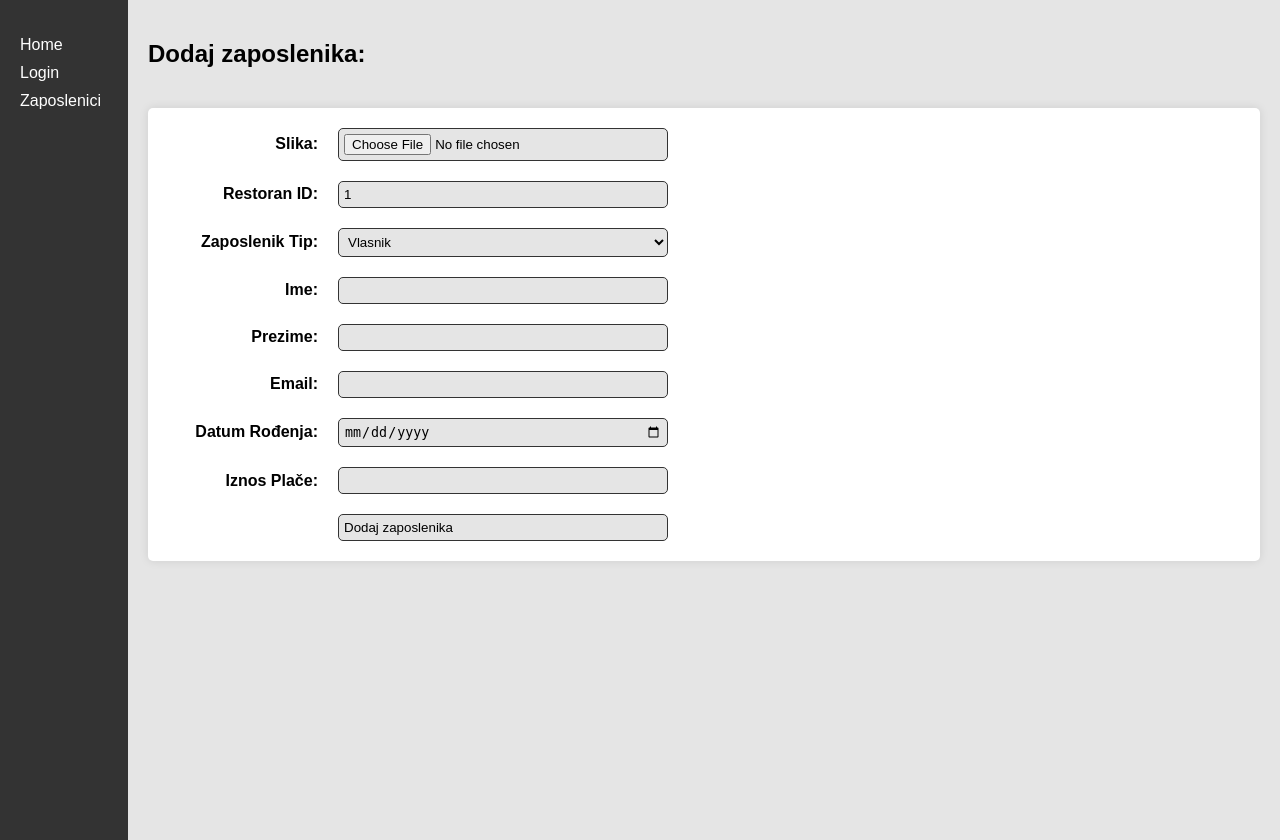
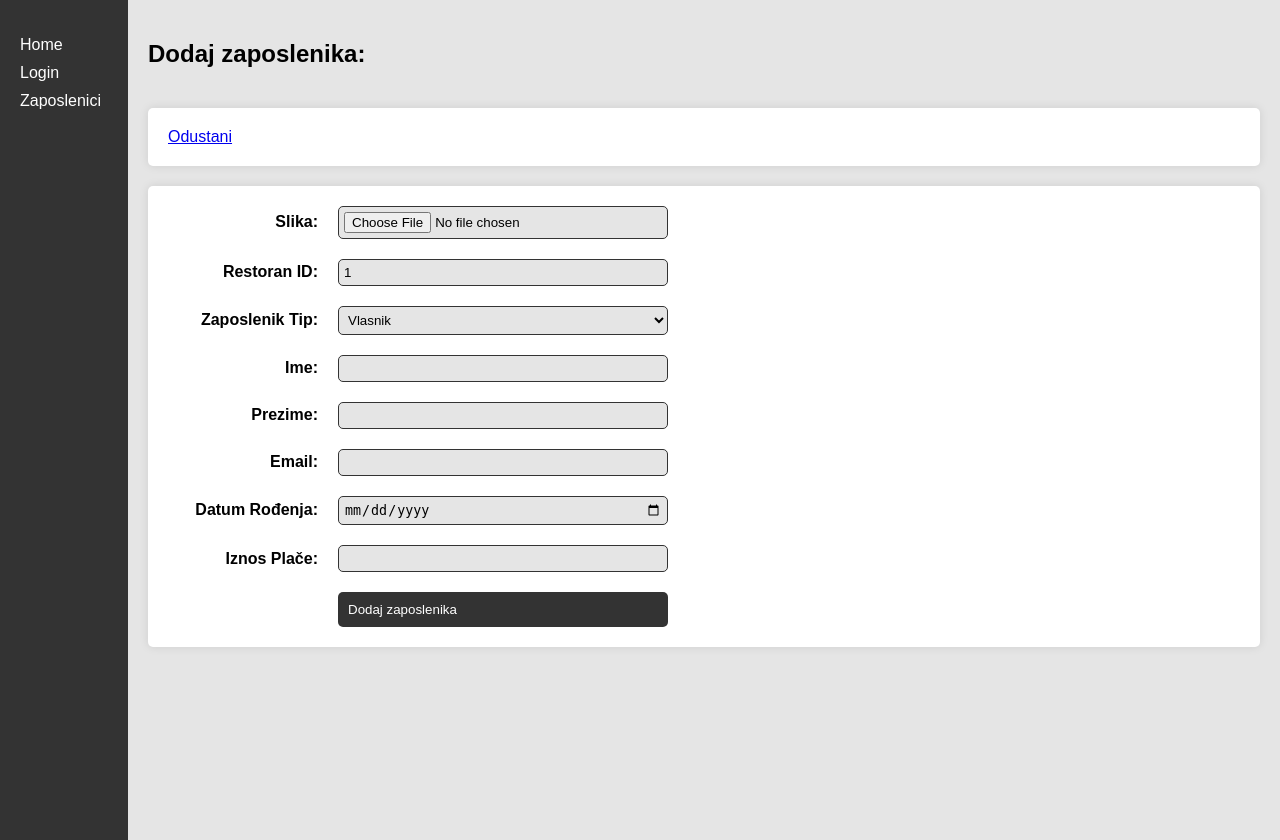
Before and after one commit to Tim-33/restaurant-management-system-flask, a Flask app: page /zaposlenici/create in a window 1280 px wide. Run offline with Flask 3, Linux system fonts and the light colour scheme; some libraries are stand-ins or nearby versions.

Commit message:
Added form button css and abort button

```diff
--- a/app/routes/app_routes.py
+++ b/app/routes/app_routes.py
@@ -42,7 +42,7 @@ class AppRoutes(IRoutes):
             if not result:
                 return "Login failed", 401
 
-            return redirect(url_for('hello_routes.get_hellos'))
+            return redirect(url_for('app_routes.get_index'))
         except Exception as e:
             self.app.logger.error(f"Error in login: {e}")
             return "Internal Server Error", 500
--- a/app/static/css/styles.css
+++ b/app/static/css/styles.css
@@ -166,3 +166,16 @@ table tr:hover {
   justify-content: center;
   width: 100%;
 }
+
+.form-input-group input[type="submit"] {
+  background-color: var(--dark-gray);
+  color: var(--white);
+  padding: 10px;
+  border: none;
+  border-radius: 5px;
+  cursor: pointer;
+}
+
+.form-input-group input[type="submit"]:hover {
+  color: var(--gray);
+}
--- a/app/templates/pages/zaposlenik/zaposlenik_create.html
+++ b/app/templates/pages/zaposlenik/zaposlenik_create.html
@@ -1,5 +1,8 @@
 {% extends "index.html" %} {% block content %}
 <h2>Dodaj zaposlenika:</h2>
+<div class="card">
+  <a href="{{url_for('zaposlenik_routes.get_zaposlenici')}}">Odustani</a>
+</div>
 <div class="card">
   <form
     class="create-form"
```
